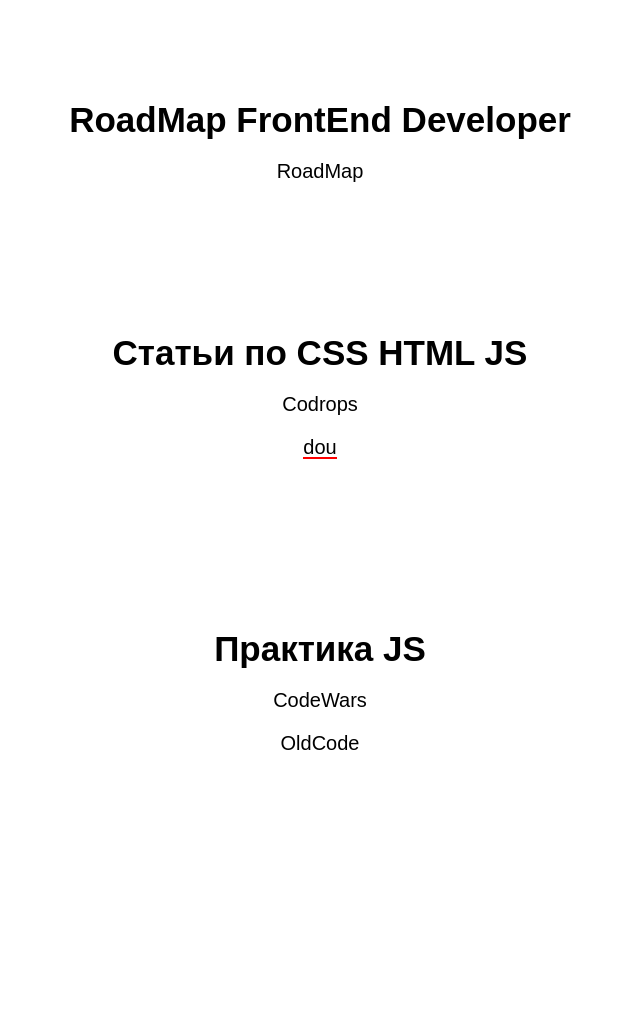
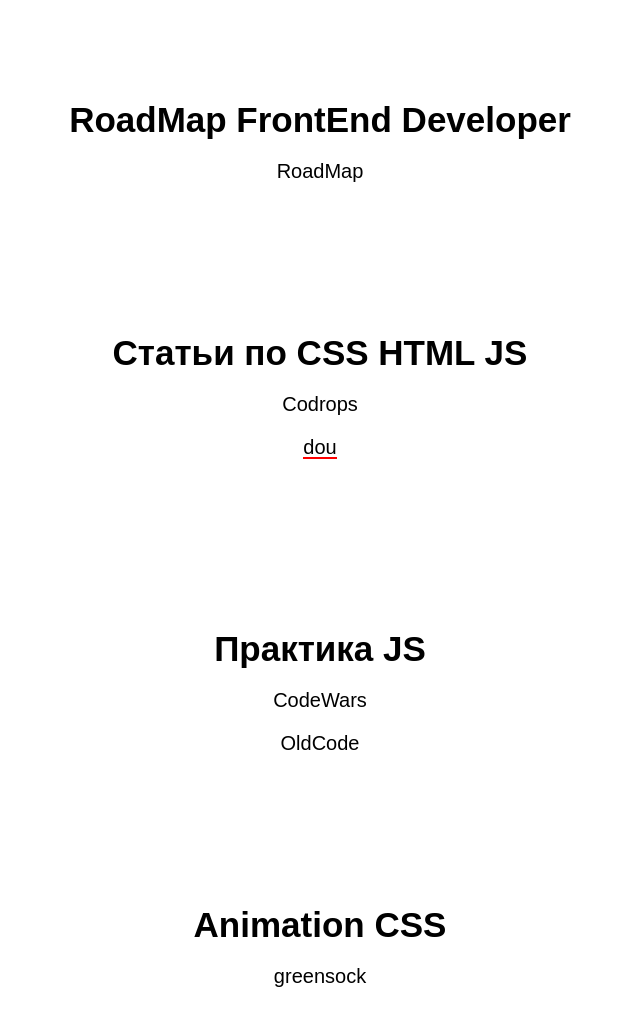
Before and after one commit to GARGIZI/useful_links, a plain HTML site: page index.html in a window 1280 px wide. Shown: the whole page, without its empty margins (320-960 px from the left). Before the commit the page ends 905 px from the top, so only its background shows below. Drawn offline with Linux system fonts and the light colour scheme.

Commit message:
add new link (animation)
.

```diff
--- a/index.html
+++ b/index.html
@@ -51,6 +51,17 @@
 
     </section>
 
+    <section>
+
+      <div class="title">
+        Animation CSS
+      </div>
+
+      <div class="box_link">
+        <a href="https://greensock.com/">greensock</a>
+      </div>
+    </section>
+
   </main>
 
 </body>
```
